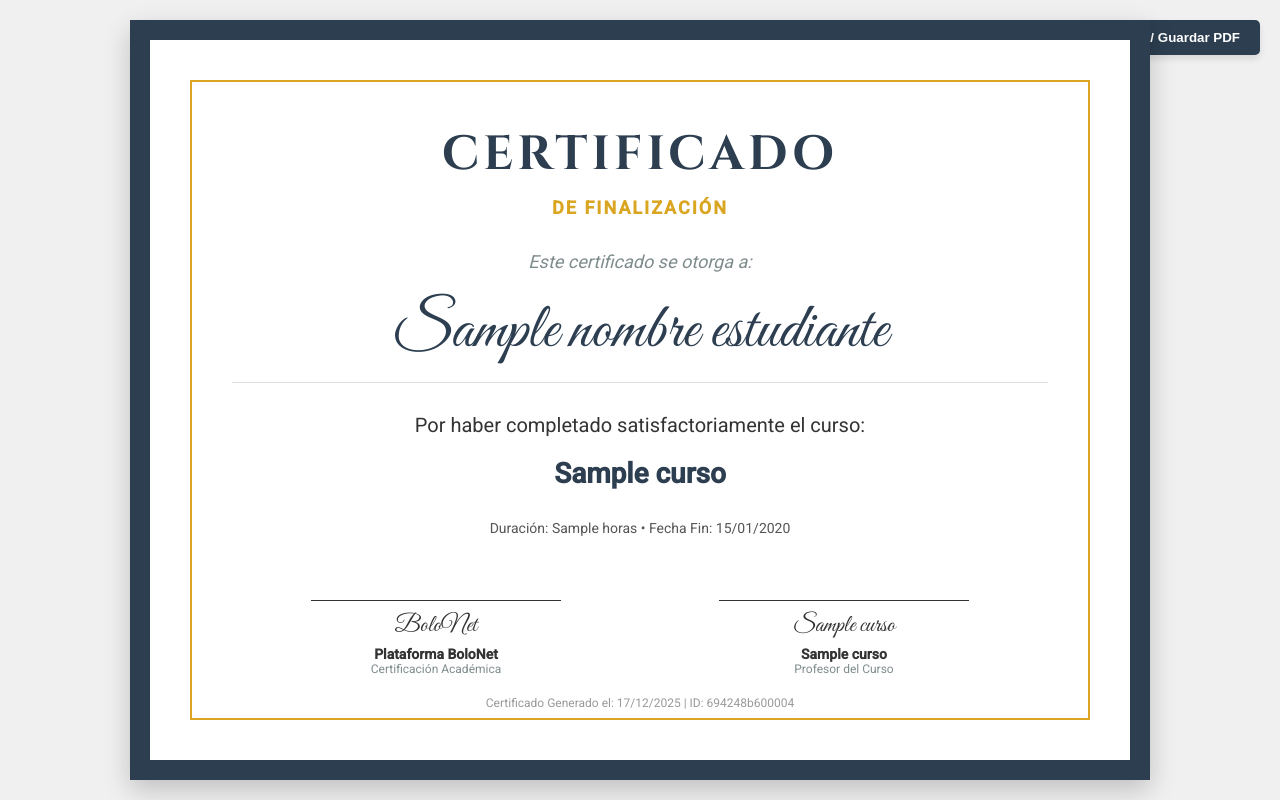
After one commit to J0CIR0/BoloNet, a PHP site: the page made by views/aula/certificado.php in a window 1280 px wide. The commit adds this page. Run offline with PHP 8.4, Linux system fonts and the light colour scheme; tables that the repository leaves empty hold one stand-in row (values such as "Sample post"); the template is opened without the code that fills it: most values are stand-ins (such as "Sample title", 1, 10 or a date in 2020).

Commit message:
feat: Implement virtual classroom (Aula) with course access, student enrollment, and certificate generation.

```diff
--- /dev/null
+++ b/views/aula/certificado.php
@@ -0,0 +1,235 @@
+<!DOCTYPE html>
+<html lang="es">
+
+<head>
+    <meta charset="UTF-8">
+    <meta name="viewport" content="width=device-width, initial-scale=1.0">
+    <title>Certificado de Finalización - <?php echo htmlspecialchars($cursoData['nombre']); ?></title>
+    <style>
+        @import url('https://fonts.googleapis.com/css2?family=Cinzel:wght@400;700&family=Great+Vibes&family=Roboto:wght@300;400;500&display=swap');
+
+        body {
+            margin: 0;
+            padding: 0;
+            background-color: #f0f0f0;
+            font-family: 'Roboto', sans-serif;
+            display: flex;
+            justify-content: center;
+            align-items: center;
+            min-height: 100vh;
+        }
+
+        .certificate-container {
+            width: 900px;
+            /* A4 Landscape approx width in px for screen */
+            height: 640px;
+            background-color: white;
+            padding: 40px;
+            position: relative;
+            box-shadow: 0 10px 25px rgba(0, 0, 0, 0.2);
+            border: 20px solid #2c3e50;
+            text-align: center;
+            color: #333;
+        }
+
+        .inner-border {
+            border: 2px solid #daa520;
+            /* Gold */
+            height: 100%;
+            padding: 40px;
+            box-sizing: border-box;
+            display: flex;
+            flex-direction: column;
+            justify-content: space-between;
+        }
+
+        .header h1 {
+            font-family: 'Cinzel', serif;
+            font-size: 48px;
+            text-transform: uppercase;
+            letter-spacing: 4px;
+            color: #2c3e50;
+            margin-bottom: 10px;
+            margin-top: 0;
+        }
+
+        .header h2 {
+            font-family: 'Roboto', sans-serif;
+            font-size: 18px;
+            text-transform: uppercase;
+            letter-spacing: 2px;
+            color: #daa520;
+            margin-top: 0;
+        }
+
+        .content {
+            flex-grow: 1;
+            display: flex;
+            flex-direction: column;
+            justify-content: center;
+        }
+
+        .presented-to {
+            font-style: italic;
+            font-size: 18px;
+            color: #7f8c8d;
+            margin-bottom: 20px;
+        }
+
+        .student-name {
+            font-family: 'Great Vibes', cursive;
+            font-size: 64px;
+            color: #2c3e50;
+            border-bottom: 1px solid #ddd;
+            display: inline-block;
+            padding-bottom: 10px;
+            margin-bottom: 30px;
+            min-width: 500px;
+        }
+
+        .course-text {
+            font-size: 20px;
+            margin-bottom: 10px;
+        }
+
+        .course-name {
+            font-weight: bold;
+            font-size: 28px;
+            color: #2c3e50;
+            margin: 10px 0;
+        }
+
+        .footer {
+            display: flex;
+            justify-content: space-around;
+            margin-top: 50px;
+        }
+
+        .signature {
+            border-top: 1px solid #333;
+            padding-top: 10px;
+            width: 250px;
+            text-align: center;
+        }
+
+        .signature p {
+            margin: 5px 0 0;
+            font-weight: bold;
+            font-size: 14px;
+        }
+
+        .signature span {
+            display: block;
+            font-size: 12px;
+            color: #7f8c8d;
+        }
+
+        .date-info {
+            font-size: 12px;
+            color: #999;
+            margin-top: 20px;
+        }
+
+        .btn-print {
+            position: fixed;
+            top: 20px;
+            right: 20px;
+            background: #2c3e50;
+            color: white;
+            border: none;
+            padding: 10px 20px;
+            cursor: pointer;
+            border-radius: 5px;
+            font-family: sans-serif;
+            font-weight: bold;
+            box-shadow: 0 4px 6px rgba(0, 0, 0, 0.1);
+        }
+
+        .btn-print:hover {
+            background: #34495e;
+        }
+
+        @media print {
+            body {
+                background: none;
+                -webkit-print-color-adjust: exact;
+                print-color-adjust: exact;
+            }
+
+            .certificate-container {
+                box-shadow: none;
+                width: 100%;
+                height: 100vh;
+                border: 20px solid #2c3e50;
+                page-break-inside: avoid;
+            }
+
+            .btn-print {
+                display: none;
+            }
+        }
+    </style>
+</head>
+
+<body>
+
+    <button onclick="window.print()" class="btn-print">Imprimir / Guardar PDF</button>
+
+    <div class="certificate-container">
+        <div class="inner-border">
+
+            <div class="header">
+                <h1>Certificado</h1>
+                <h2>De Finalización</h2>
+            </div>
+
+            <div class="content">
+                <p class="presented-to">Este certificado se otorga a:</p>
+
+                <div class="student-name">
+                    <?php echo htmlspecialchars($nombreEstudiante); ?>
+                </div>
+
+                <div class="course-text">
+                    Por haber completado satisfactoriamente el curso:
+                </div>
+
+                <div class="course-name">
+                    <?php echo htmlspecialchars($cursoData['nombre']); ?>
+                </div>
+
+                <p style="margin-top: 20px; font-size: 14px; color: #555;">
+                    Duración: <?php echo htmlspecialchars($cursoData['duracion_horas']); ?> horas &bull;
+                    Fecha Fin: <?php echo date('d/m/Y', strtotime($cursoData['fecha_fin'])); ?>
+                </p>
+            </div>
+
+            <div class="footer">
+                <div class="signature">
+                    <!-- Espacio para firma o nombre en fuente script -->
+                    <div style="font-family: 'Great Vibes', cursive; font-size: 24px; margin-bottom: 5px;">
+                        BoloNet
+                    </div>
+                    <p>Plataforma BoloNet</p>
+                    <span>Certificación Académica</span>
+                </div>
+
+                <div class="signature">
+                    <div style="font-family: 'Great Vibes', cursive; font-size: 24px; margin-bottom: 5px;">
+                        <?php echo htmlspecialchars($cursoData['profesor_nombre']); ?>
+                    </div>
+                    <p><?php echo htmlspecialchars($cursoData['profesor_nombre']); ?></p>
+                    <span>Profesor del Curso</span>
+                </div>
+            </div>
+
+            <div class="date-info">
+                Certificado Generado el: <?php echo date('d/m/Y'); ?> | ID: <?php echo uniqid(); ?>
+            </div>
+
+        </div>
+    </div>
+
+</body>
+
+</html>
```
Also changed, not shown: controllers/AulaController.php (+134 -8 lines), views/aula/index.php (+48 -3 lines).
